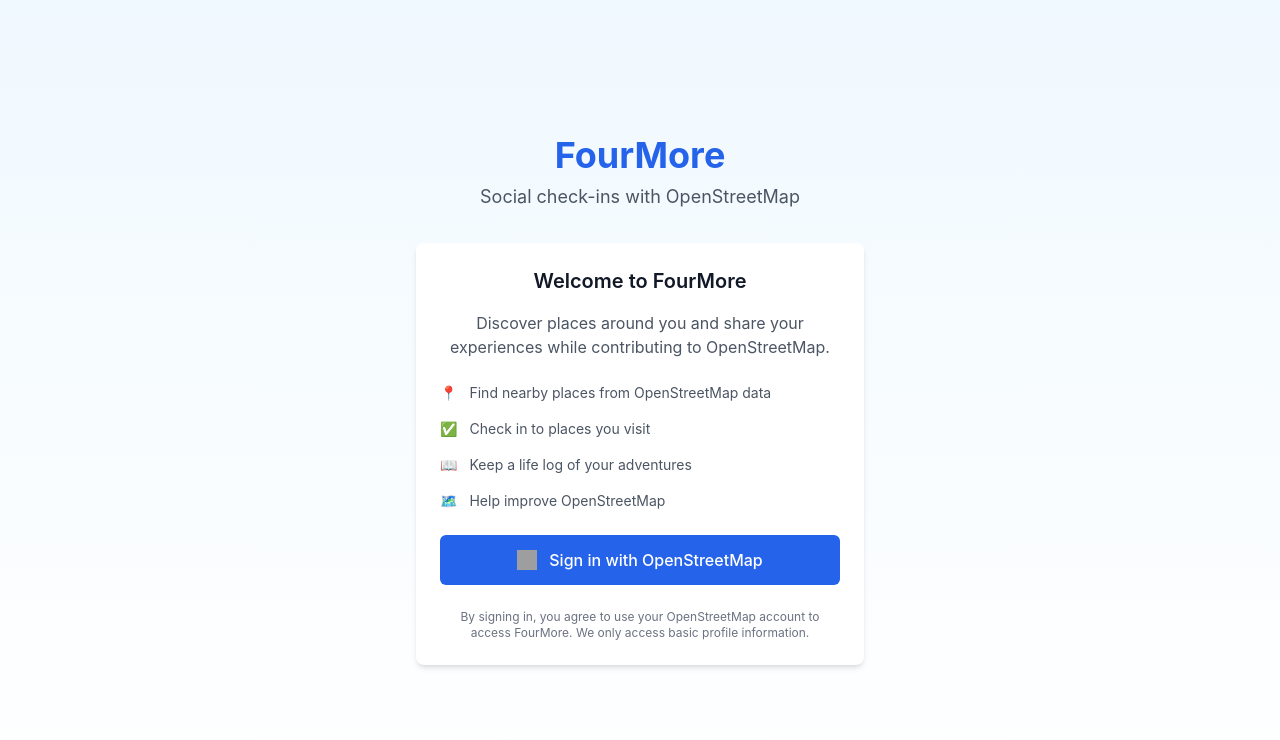
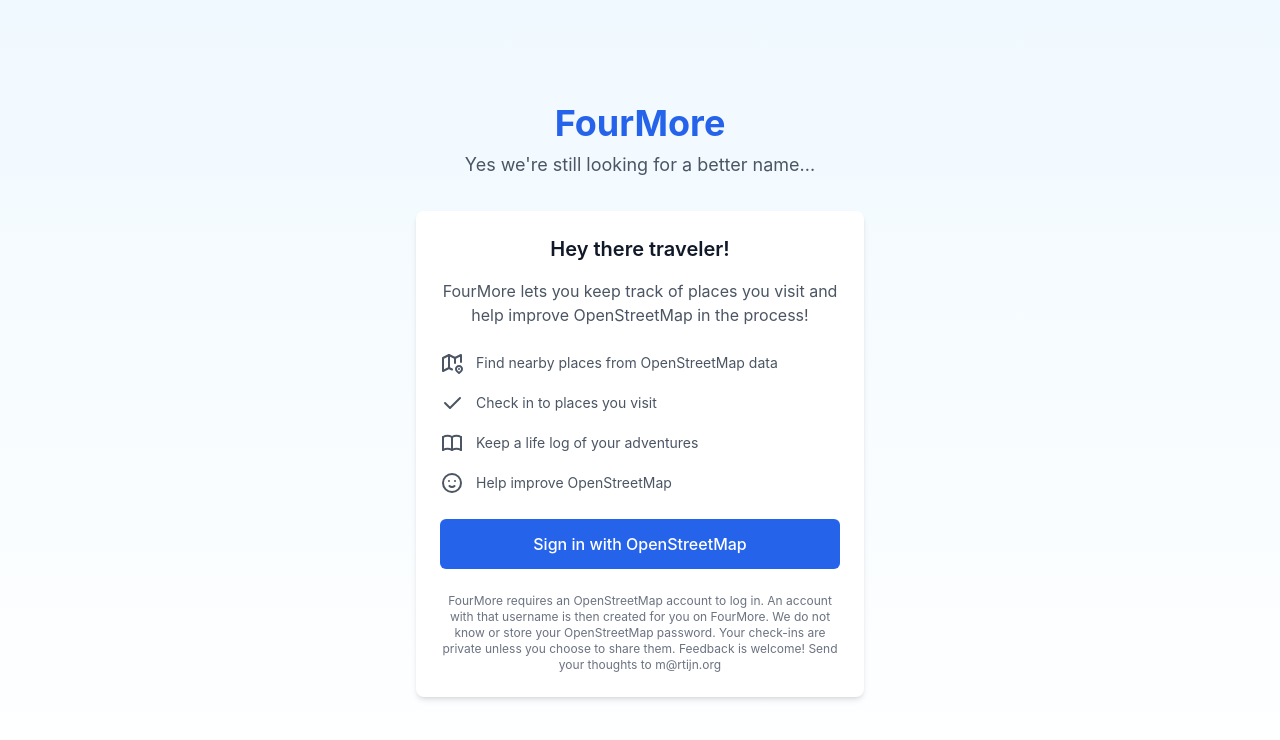
Before and after one commit to mvexel/osm-fourmore, a React (Vite) app in the folder frontend/: page /login in a window 1280 px wide. Shown: the top 740 px of the page. Built offline with nearby package versions, Linux system fonts and the light colour scheme; no server answers; grey boxes are pictures that could not be loaded.

Commit message:
add confirm button to p;lace details

```diff
--- a/frontend/src/pages/Login.tsx
+++ b/frontend/src/pages/Login.tsx
@@ -1,5 +1,6 @@
 import { useState } from 'react'
 import { authApi } from '../services/api'
+import { IconBook, IconCheck, IconMapPin2, IconMoodSmile, } from '@tabler/icons-react'
 
 export function Login() {
   const [loading, setLoading] = useState(false)
@@ -24,35 +25,35 @@
         <div className="text-center">
           <h1 className="text-4xl font-bold text-primary-600 mb-2">FourMore</h1>
           <p className="text-gray-600 text-lg">
-            Social check-ins with OpenStreetMap
+            Yes we're still looking for a better name...
           </p>
         </div>
 
         <div className="bg-white rounded-lg shadow-md p-6 space-y-6">
           <div className="text-center space-y-4">
             <h2 className="text-xl font-semibold text-gray-900">
-              Welcome to FourMore
+              Hey there traveler!
             </h2>
             <p className="text-gray-600">
-              Discover places around you and share your experiences while contributing to OpenStreetMap.
+              FourMore lets you keep track of places you visit and help improve OpenStreetMap in the process!
             </p>
           </div>
 
           <div className="space-y-4">
             <div className="flex items-center space-x-3 text-sm text-gray-600">
-              <span>📍</span>
+              <span><IconMapPin2 /></span>
               <span>Find nearby places from OpenStreetMap data</span>
             </div>
             <div className="flex items-center space-x-3 text-sm text-gray-600">
-              <span>✅</span>
+              <span><IconCheck /></span>
               <span>Check in to places you visit</span>
             </div>
             <div className="flex items-center space-x-3 text-sm text-gray-600">
-              <span>📖</span>
+              <span><IconBook /></span>
               <span>Keep a life log of your adventures</span>
             </div>
             <div className="flex items-center space-x-3 text-sm text-gray-600">
-              <span>🗺️</span>
+              <span><IconMoodSmile /></span>
               <span>Help improve OpenStreetMap</span>
             </div>
           </div>
@@ -78,19 +79,13 @@
               </>
             ) : (
               <>
-                <img
-                  src="https://www.openstreetmap.org/assets/osm_logo-d59c728e5799e6f91a6b8d6d0b25b99a1d9b4b93d11742b3f43528b03c168b22.svg"
-                  alt="OpenStreetMap"
-                  className="w-5 h-5 mr-3"
-                />
                 Sign in with OpenStreetMap
               </>
             )}
           </button>
 
           <p className="text-xs text-gray-500 text-center">
-            By signing in, you agree to use your OpenStreetMap account to access FourMore.
-            We only access basic profile information.
+            FourMore requires an OpenStreetMap account to log in. An account with that username is then created for you on FourMore. We do not know or store your OpenStreetMap password. Your check-ins are private unless you choose to share them. Feedback is welcome! Send your thoughts to m@rtijn.org
           </p>
         </div>
       </div>
--- a/frontend/src/pages/Nearby.tsx
+++ b/frontend/src/pages/Nearby.tsx
@@ -200,9 +200,9 @@
         ) : pois.length === 0 ? (
           <div className="text-center py-8">
             <div className="text-gray-600 mb-4"><IconSearch size={48} /></div>
-            <h3 className="text-lg font-medium text-gray-900 mb-2">No places found</h3>
+            <h3 className="text-lg font-medium text-gray-900 mb-2">Nothing here.</h3>
             <p className="text-gray-600">
-              Try changing the category filter or moving to a different location.
+              At least according to OSM. You can help by adding places around you!
             </p>
           </div>
         ) : (
@@ -246,7 +246,7 @@
             {/* No more results indicator */}
             {!hasNextPage && pois.length > 0 && (
               <div className="text-center py-4">
-                <p className="text-gray-500 text-sm">No more places to load</p>
+                <p className="text-gray-500 text-sm">You've reached the end.</p>
               </div>
             )}
           </>
--- a/frontend/src/pages/PlaceDetails.tsx
+++ b/frontend/src/pages/PlaceDetails.tsx
@@ -1,8 +1,9 @@
 import { useState, useEffect } from 'react'
 import { useParams, useNavigate } from 'react-router-dom'
 import { POI } from '../types'
-import { placesApi, checkinsApi } from '../services/api'
+import { placesApi, checkinsApi, osmApi } from '../services/api'
 import { useGeolocation } from '../hooks/useGeolocation'
+import { IconCheck } from '@tabler/icons-react'
 
 export function PlaceDetails() {
   const { id } = useParams<{ id: string }>()
@@ -14,6 +15,9 @@
   const [checkinLoading, setCheckinLoading] = useState(false)
   const [comment, setComment] = useState('')
   const [showCheckInForm, setShowCheckInForm] = useState(false)
+  const [confirming, setConfirming] = useState(false)
+  const [confirmed, setConfirmed] = useState(false)
+  const [confirmMessage, setConfirmMessage] = useState<string | null>(null)
 
   useEffect(() => {
     if (id) {
@@ -56,6 +60,22 @@
       alert('Check-in failed. Please try again.')
     } finally {
       setCheckinLoading(false)
+    }
+  }
+
+  const handleConfirmInfo = async () => {
+    if (!poi) return
+
+    setConfirming(true)
+    try {
+      const result = await osmApi.confirmInfo(poi.id)
+      setConfirmed(true)
+      setConfirmMessage(result.message)
+    } catch (err) {
+      console.error('Error confirming info:', err)
+      alert('Failed to confirm info. Please try again.')
+    } finally {
+      setConfirming(false)
     }
   }
 
@@ -196,6 +216,33 @@
           </div>
         </div>
 
+        {/* OSM Contribution Section */}
+        <div className="p-4 bg-green-50 border border-green-200 rounded-lg">
+          <div className="flex items-center space-x-2 mb-3">
+            <div className="text-green-600">🗺️</div>
+            <h3 className="font-medium text-green-900">Help Improve OpenStreetMap</h3>
+          </div>
+          <p className="text-sm text-green-700 mb-4">
+            You're here! Confirm the info is correct to help keep the map up to date.
+          </p>
+
+          {confirmed ? (
+            <div className="flex items-center gap-2 p-3 bg-green-100 rounded-md">
+              <IconCheck size={20} className="text-green-600" />
+              <span className="text-sm text-green-800">{confirmMessage}</span>
+            </div>
+          ) : (
+            <button
+              onClick={handleConfirmInfo}
+              disabled={confirming}
+              className="w-full flex items-center justify-center gap-2 px-4 py-3 bg-green-600 text-white rounded-lg hover:bg-green-700 transition-colors disabled:opacity-50 disabled:cursor-not-allowed"
+            >
+              <IconCheck size={20} />
+              {confirming ? 'Confirming...' : 'Confirm Info is Correct'}
+            </button>
+          )}
+        </div>
+
         {/* Check-in Section */}
         <div className="border-t border-gray-200 pt-6">
           {!showCheckInForm ? (
```
